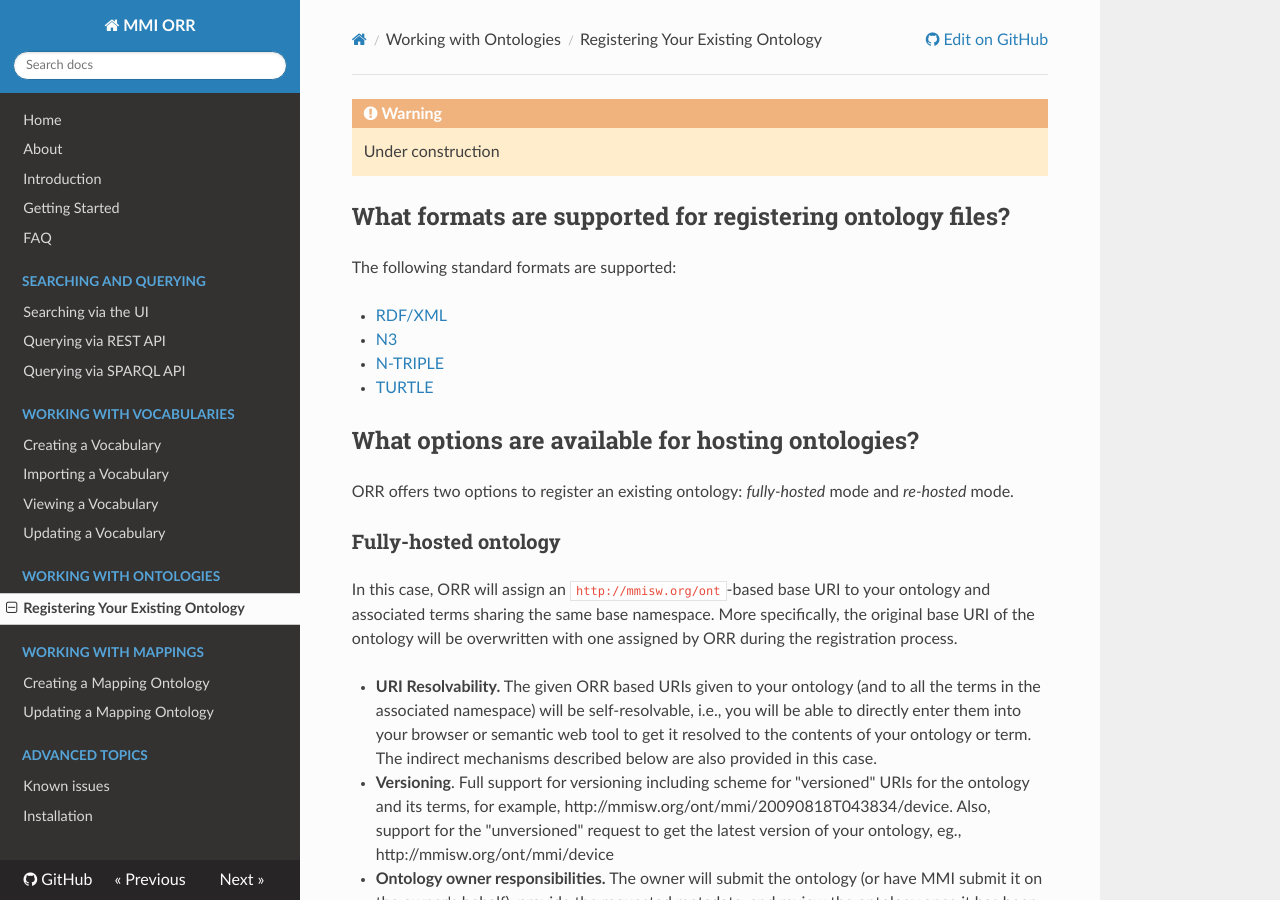
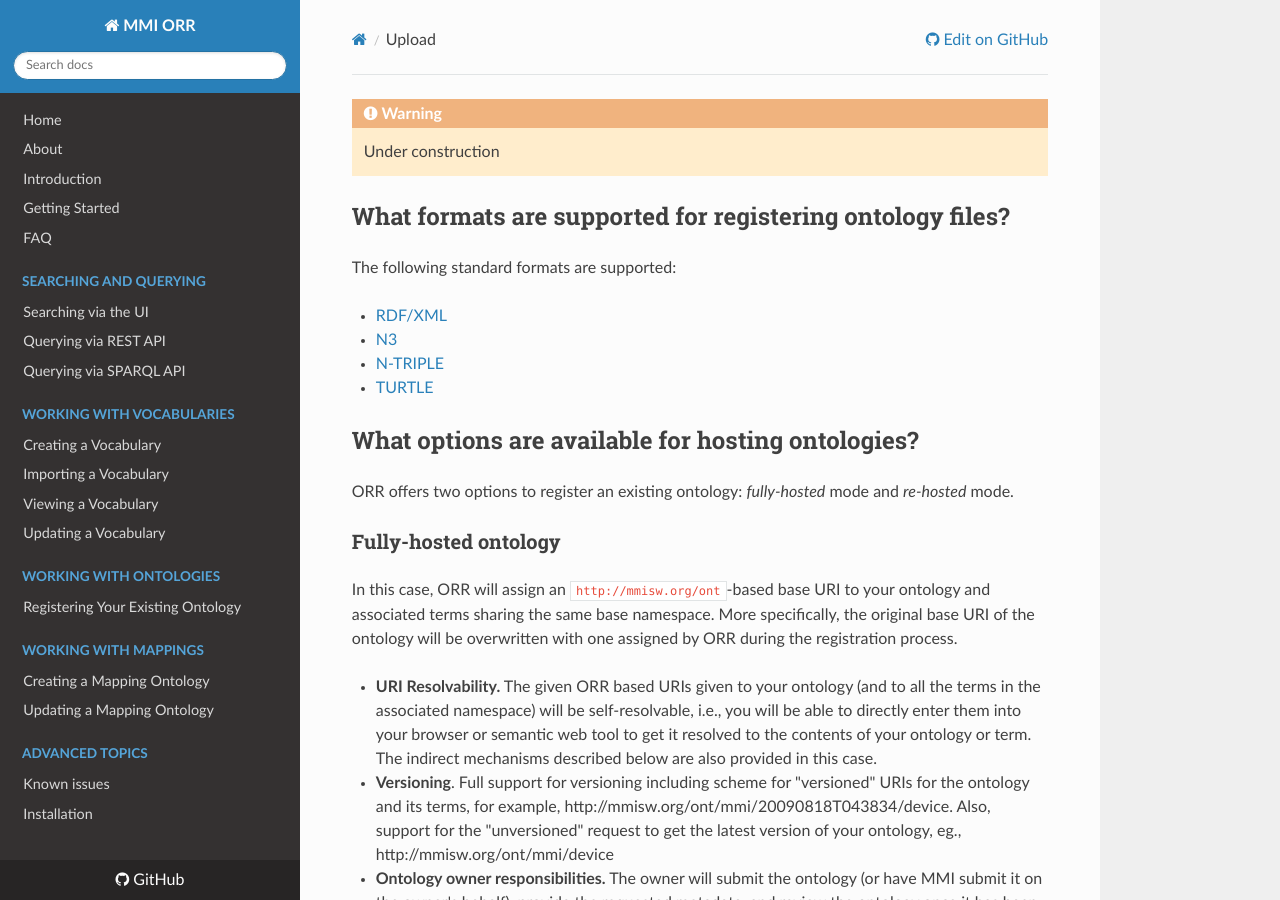
Before and after one commit to mmisw/mmiorr-docs, an MkDocs documentation site: the page built from docs/upload.md, in a window 1280 px wide and 900 px high. Built offline with MkDocs 1.6.1, drawn with Linux system fonts in a browser that asks for light colours; nearby versions of some CDN libraries; old or Windows-style settings are respelled for this version of MkDocs; some of the changed lines change nothing that is shown.

Commit message:
another new folder for ontologies

```diff
--- a/mkdocs.yml
+++ b/mkdocs.yml
@@ -23,7 +23,7 @@
   - Viewing a Vocabulary: vocab/view.md
   - Updating a Vocabulary: vocab/newversion.md
 - Working with Ontologies:
-  - Registering Your Existing Ontology: upload.md
+  - Registering Your Existing Ontology: ontology/new.md
 - Working with Mappings:
   - Creating a Mapping Ontology: mapping/new.md
   - Updating a Mapping Ontology: mapping/newversion.md
```
